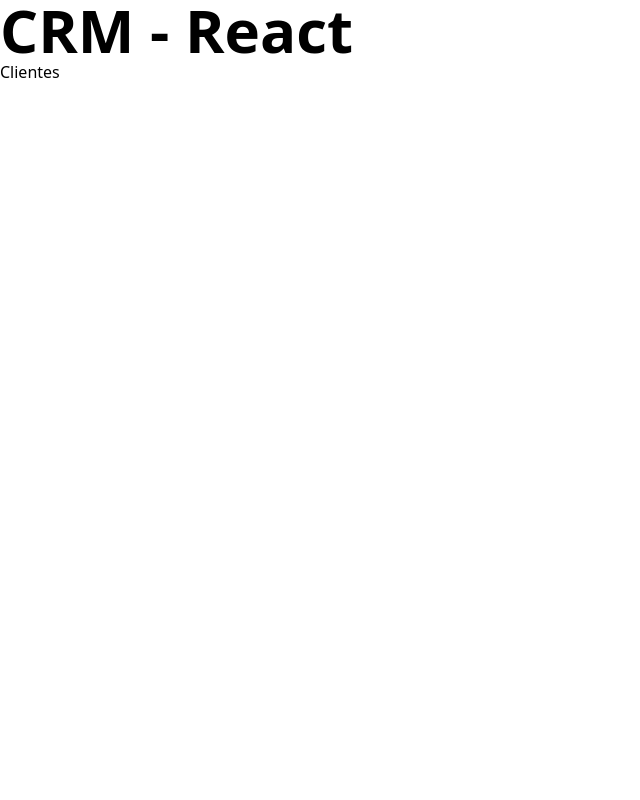
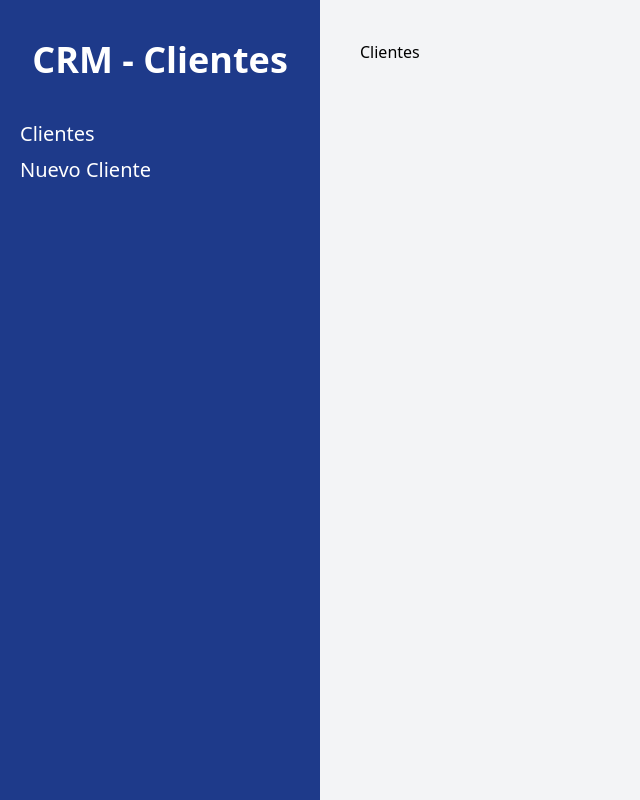
Before and after one commit to davidpadron960/crm-react, a React (Vite) app: page / in a window 1280 px wide. Shown: the whole page, without its empty margins (0-640 px from the left). Built offline with nearby package versions, Linux system fonts and the light colour scheme.

Commit message:
Creando el Layout principal y Navegando entre componentes con Link

```diff
--- a/index.html
+++ b/index.html
@@ -5,9 +5,9 @@
     <link rel="icon" type="image/svg+xml" href="/vite.svg" />
     <meta name="viewport" content="width=device-width, initial-scale=1.0" />
     <link href="/src/styles.css" rel="stylesheet">
-    <title>Vite + React</title>
+    <title>CRM - React Router DOM - Vite - Tailwindcss </title>
   </head>
-  <body>
+  <body class="min-h-screen bg-gray-100">
     <div id="root"></div>
     <script type="module" src="/src/main.jsx"></script>
   </body>
--- a/src/components/Layout.jsx
+++ b/src/components/Layout.jsx
@@ -1,13 +1,21 @@
 import React from 'react'
-import { Outlet} from 'react-router-dom'
+import { Outlet,Link} from 'react-router-dom'
 
 const Layout = () => {
   return (
-   <div>
-    <h1 className='text-6xl font-bold'>CRM - React</h1>
+   <div className='md:flex md:min-h-screen'>
+    <aside className='md:w-1/4 bg-blue-900 px-5 py-10'>
+        <h2 className='text-4xl font-black text-center text-white'>CRM - Clientes</h2>
 
-    <Outlet />
+        <nav className='mt-10'>
+          <Link className='text-xl block mt-2 hover:text-blue-300 text-white' to="/">Clientes</Link>
+          <Link className='text-xl block mt-2 hover:text-blue-300 text-white' to="/clientes/nuevo">Nuevo Cliente</Link>
+        </nav>
+    </aside>
 
+    <main className='md:w-3/4 p-10 md:h-screen overflow-scroll'>
+      <Outlet />
+    </main>
    </div>
   )
 }
```
